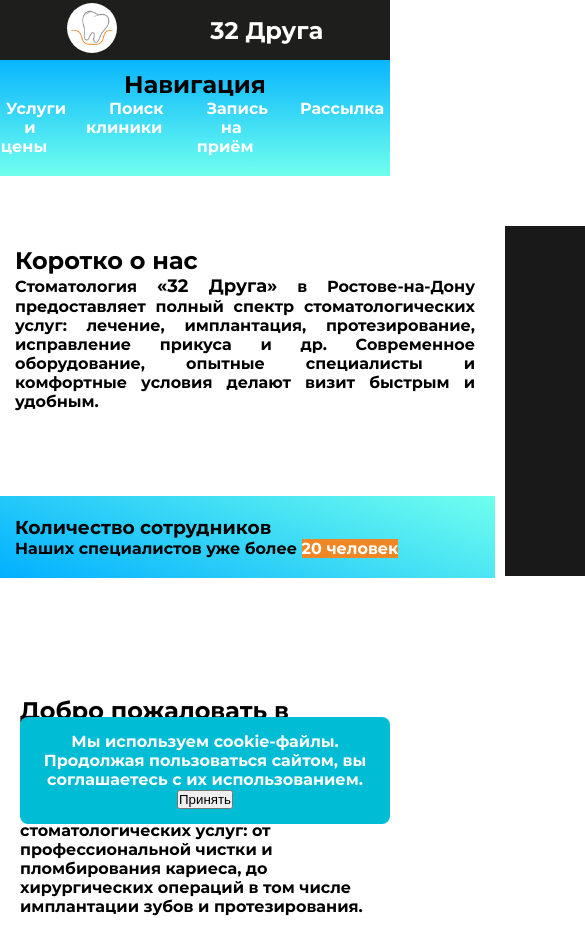
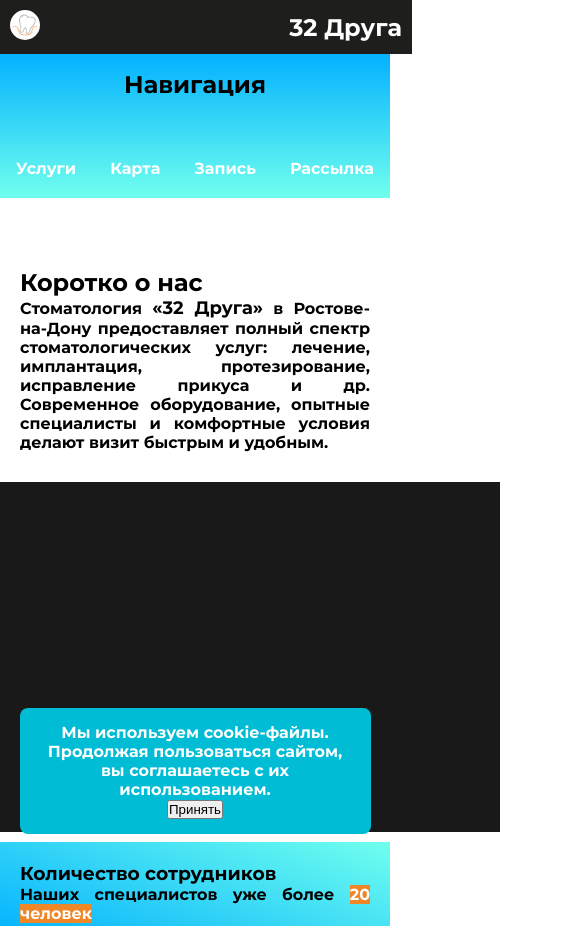
Before and after one commit to CruCry/stomotology, a plain HTML site: page index.html in a window 390 px wide. Shown: the top 926 px of the page, 585 px wide, since content can reach past the window. Drawn offline with nearby package versions, Linux system fonts and the light colour scheme.

Commit message:
Add files via upload

```diff
--- a/index.html
+++ b/index.html
@@ -24,9 +24,9 @@
     <section id="navigation" class="navigation">
         <h2>Навигация</h2>
         <ul class="nav-links">
-            <li><a href="#service">Услуги и цены</a></li>
-            <li><a href="#on_map">Поиск клиники</a></li>
-            <li><a href="#appointment">Запись на приём</a></li>
+            <li><a href="#service">Услуги</a></li>
+            <li><a href="#on_map">Карта</a></li>
+            <li><a href="#appointment">Запись</a></li>
             <li><a id="subscribe-btn">Рассылка</a</li>
         </ul>
     </section>
--- a/style.css
+++ b/style.css
@@ -51,11 +51,6 @@
 nav a {
     color: white;
     text-decoration: none;
-}
-
-section {
-    padding: 20px;
-    margin: 20px;
 }
 
 footer {
@@ -445,3 +440,91 @@
     display: block;
     opacity: 1;
 }
+
+/* Добавила адаптив для мобилы */
+@media screen and (max-width: 768px) {
+    .img{
+        background: white;
+        border-radius: 100%;
+        height: 30px;
+    }
+    header {
+        height: auto;
+        width: 412px;
+        padding: 10px;
+        display: flex;
+        justify-content: space-between;
+    }
+
+    .nav-links {
+        display: flex;
+        flex-direction: row;
+        gap: 10px;
+        margin-top: 60px;
+        align-items: center;
+        margin-bottom: 0px;
+    }
+
+    .grid-container {
+        display: flex;
+        width: 100%;
+        height: auto;
+        flex-direction: column;
+    }
+
+    .item1, .item3 {
+        width: 100%;
+        height: auto;
+    }
+
+    .item2 {
+        width: 500px;
+        height: 350px;
+        background-color: #191919;
+    }
+
+    section {
+        padding: 10px;
+        padding: 20px;
+    }
+
+    .slider {
+        max-width: 100%;
+    }
+
+    .carousel {
+        flex-direction: column;
+        height: auto;
+    }
+
+    .review-card {
+        width: 90%;
+        margin: 10px auto;
+    }
+
+    .grid {
+        grid-template-columns: 1fr;
+    }
+
+    .service-card {
+        width: 90%;
+        margin: 10px auto;
+    }
+
+    .map_container iframe {
+        width: 100% !important;
+        height: 200px !important;
+    }
+
+    .appointment_button {
+        width: 90%;
+        font-size: 16px;
+        padding: 10px 15px;
+    }
+
+    #cookie-banner {
+        left: 5%;
+        right: 5%;
+        bottom: 10px;
+    }
+}
```
